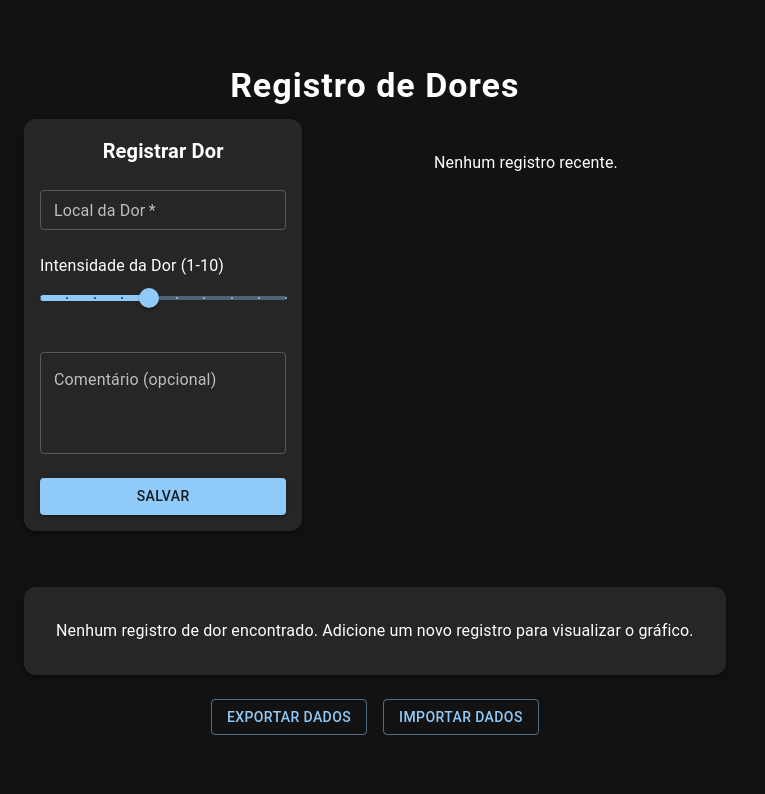
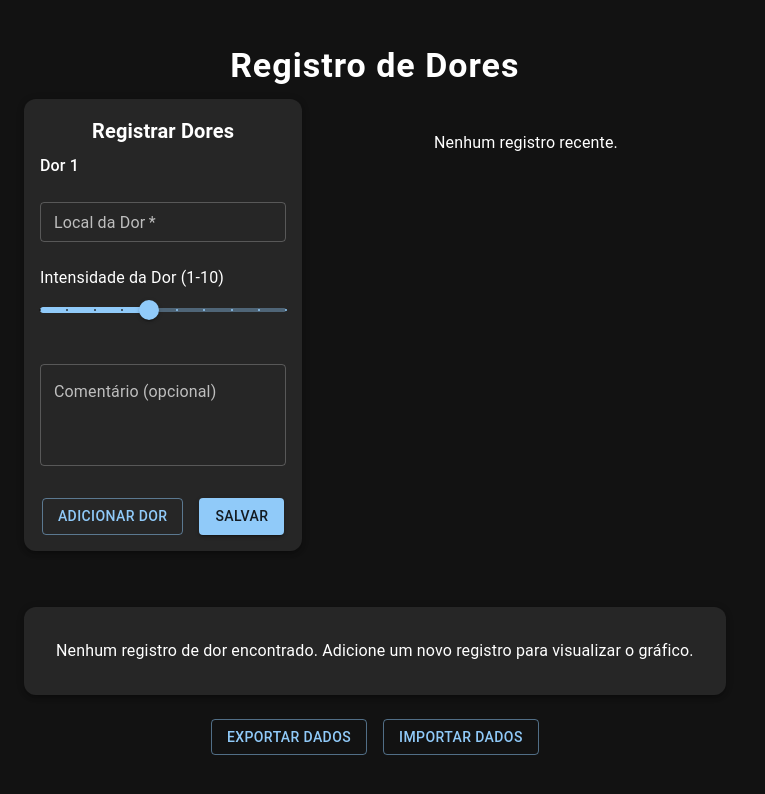
Before and after one commit to verstappenxhamilton/dores, a React (Vite) app: page / in a window 1280 px wide. Shown: the top 794 px of the page, without its empty margins (0-765 px from the left). Built offline with nearby package versions, Linux system fonts and the light colour scheme.

Commit message:
feat: allow registering multiple pains in form

```diff
--- a/src/components/PainForm.tsx
+++ b/src/components/PainForm.tsx
@@ -1,55 +1,83 @@
-import { useState, useEffect } from 'react';
-import type { FC } from 'react';
-import { Box, Button, TextField, Slider, Typography, Paper, MenuItem, Select, InputLabel, FormControl } from '@mui/material';
-import type { PainEntry } from '../types/pain';
-import { generateId, saveEntry, getEntries } from '../services/painStorage';
+import { useState, useEffect } from 'react'
+import type { FC } from 'react'
+import {
+  Box,
+  Button,
+  TextField,
+  Slider,
+  Typography,
+  Paper,
+  MenuItem,
+  Select,
+  InputLabel,
+  FormControl,
+  IconButton,
+  Stack,
+} from '@mui/material'
+import DeleteIcon from '@mui/icons-material/Delete'
+import type { PainEntry } from '../types/pain'
+import { generateId, saveEntry, getEntries } from '../services/painStorage'
 
 interface PainFormProps {
-    onSubmit: () => void;
+  onSubmit: () => void
+}
+
+interface EntryFormData {
+  location: string
+  intensity: number
+  comment: string
 }
 
 export const PainForm: FC<PainFormProps> = ({ onSubmit }) => {
-    const [location, setLocation] = useState('');
-    const [intensity, setIntensity] = useState(5);
-    const [comment, setComment] = useState('');
-    const [locations, setLocations] = useState<string[]>([]);
+  const [entries, setEntries] = useState<EntryFormData[]>([
+    { location: '', intensity: 5, comment: '' },
+  ])
+  const [locations, setLocations] = useState<string[]>([])
 
   useEffect(() => {
     // Buscar locais únicos já registrados
-        const uniqueLocations = Array.from(new Set(getEntries().map(e => e.location)));
-        setLocations(uniqueLocations);
-    }, []);
+    const uniqueLocations = Array.from(new Set(getEntries().map(e => e.location)))
+    setLocations(uniqueLocations)
+  }, [])
 
   const handleSubmit = (e: React.FormEvent) => {
-        e.preventDefault();
-        const entry: PainEntry = {
+    e.preventDefault()
+    entries.forEach(entry => {
+      const newEntry: PainEntry = {
         id: generateId(),
         timestamp: new Date(),
-            location,
-            intensity,
-            comment: comment || undefined
-        };
-        saveEntry(entry);
-        setLocation('');
-        setIntensity(5);
-        setComment('');
-        onSubmit();
-    };
+        location: entry.location,
+        intensity: entry.intensity,
+        comment: entry.comment || undefined,
+      }
+      saveEntry(newEntry)
+    })
+    setEntries([{ location: '', intensity: 5, comment: '' }])
+    onSubmit()
+  }
 
     return (
         <Paper elevation={3} sx={{ maxWidth: 320, mx: 'auto', p: 2, mb: 3, background: 'rgba(40,40,40,0.95)', borderRadius: 3 }}>
             <Box component="form" onSubmit={handleSubmit}>
                 <Typography variant="h6" gutterBottom align="center" fontWeight={600}>
-                    Registrar Dor
+                    Registrar Dores
+                </Typography>
+                {entries.map((entry, idx) => (
+                  <Box key={idx} sx={{ mb: 3 }}>
+                    <Typography fontWeight={500} sx={{ mb: 1 }}>
+                      Dor {idx + 1}
                     </Typography>
                     {locations.length > 0 && (
                       <FormControl fullWidth margin="normal" size="small">
-                    <InputLabel id="select-location-label">Escolher Local</InputLabel>
+                        <InputLabel id={`select-location-label-${idx}`}>Escolher Local</InputLabel>
                         <Select
-                      labelId="select-location-label"
-                      value={location}
+                          labelId={`select-location-label-${idx}`}
+                          value={entry.location}
                           label="Escolher Local"
-                      onChange={e => setLocation(e.target.value)}
+                          onChange={e => {
+                            const val = e.target.value
+                            setEntries(prev => prev.map((en, i) => i === idx ? { ...en, location: val } : en))
+                          }}
                         >
                           <MenuItem value=""><em>Novo local...</em></MenuItem>
                           {locations.map(loc => (
@@ -61,8 +89,11 @@ export const PainForm: FC<PainFormProps> = ({ onSubmit }) => {
                     <TextField
                       fullWidth
                       label="Local da Dor"
-                    value={location}
-                    onChange={(e) => setLocation(e.target.value)}
+                      value={entry.location}
+                      onChange={(e) => {
+                        const val = e.target.value
+                        setEntries(prev => prev.map((en, i) => i === idx ? { ...en, location: val } : en))
+                      }}
                       required
                       margin="normal"
                       size="small"
@@ -70,8 +101,11 @@ export const PainForm: FC<PainFormProps> = ({ onSubmit }) => {
                     <Box sx={{ my: 2 }}>
                       <Typography gutterBottom>Intensidade da Dor (1-10)</Typography>
                       <Slider
-                        value={intensity}
-                        onChange={(_, value) => setIntensity(value as number)}
+                        value={entry.intensity}
+                        onChange={(_, value) => {
+                          const num = value as number
+                          setEntries(prev => prev.map((en, i) => i === idx ? { ...en, intensity: num } : en))
+                        }}
                         min={1}
                         max={10}
                         step={1}
@@ -82,21 +116,41 @@ export const PainForm: FC<PainFormProps> = ({ onSubmit }) => {
                     <TextField
                       fullWidth
                       label="Comentário (opcional)"
-                    value={comment}
-                    onChange={(e) => setComment(e.target.value)}
+                      value={entry.comment}
+                      onChange={(e) => {
+                        const val = e.target.value
+                        setEntries(prev => prev.map((en, i) => i === idx ? { ...en, comment: val } : en))
+                      }}
                       multiline
                       rows={3}
                       margin="normal"
                     />
+                    {entries.length > 1 && (
+                      <IconButton
+                        aria-label="Remover dor"
+                        onClick={() => setEntries(prev => prev.filter((_, i) => i !== idx))}
+                        sx={{ mt: 1 }}
+                      >
+                        <DeleteIcon />
+                      </IconButton>
+                    )}
+                  </Box>
+                ))}
+                <Stack direction="row" justifyContent="center" spacing={2}>
+                  <Button
+                    variant="outlined"
+                    onClick={() => setEntries(prev => [...prev, { location: '', intensity: 5, comment: '' }])}
+                  >
+                    Adicionar Dor
+                  </Button>
                   <Button
                     type="submit"
                     variant="contained"
                     color="primary"
-                    fullWidth
-                    sx={{ mt: 2 }}
                   >
                     Salvar
                   </Button>
+                </Stack>
             </Box>
         </Paper>
     );
```
Lines whose indentation alone changed are shown as unchanged.
